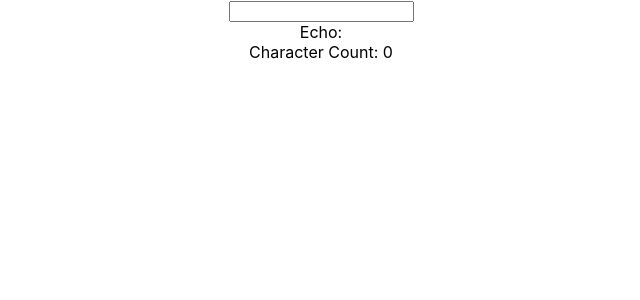
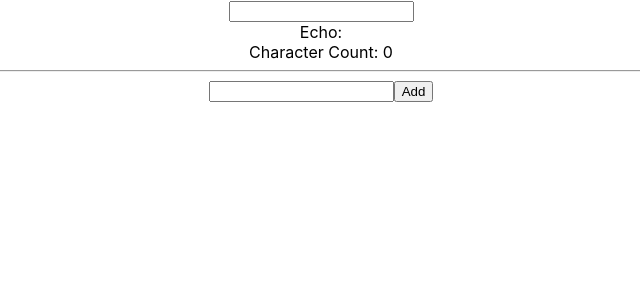
Before and after one commit to kkeeth/my-recoil-demo, a React (Create React App) app: page / in a window 1280 px wide. Shown: the top 300 px of the page, without its empty margins (319-959 px from the left). Built offline with nearby package versions, Linux system fonts and the light colour scheme.

Commit message:
feat: added todo component

```diff
--- a/src/App.js
+++ b/src/App.js
@@ -3,12 +3,15 @@
   RecoilRoot,
 } from 'recoil'
 import CharacterCounter from './CharacterCounter'
+import TodoList from './todo/TodoList'
 
 const App = () => {
   return (
     <div className="App">
       <RecoilRoot>
         <CharacterCounter />
+        <hr />
+        <TodoList />
       </RecoilRoot>
     </div>
   );
--- a/src/Atoms.js
+++ b/src/Atoms.js
@@ -4,3 +4,8 @@
   key: 'textState', // unique ID (with respect to other atoms/selectors)
   default: '', // default value (aka initial value)
 })
+
+export const todoListState = atom({
+  key: 'todoListState',
+  default: [],
+})
--- /dev/null
+++ b/src/todo/TodoItem.js
@@ -0,0 +1,52 @@
+import { useRecoilState } from 'recoil'
+import { todoListState } from '../Atoms'
+
+const TodoItem = ({item}) => {
+  const [todoList, setTodoList] = useRecoilState(todoListState);
+  const index = todoList.findIndex((listItem) => listItem === item);
+
+  const editItemText = ({target: {value}}) => {
+    const newList = replaceItemAtIndex(todoList, index, {
+      ...item,
+      text: value,
+    });
+
+    setTodoList(newList);
+  };
+
+  const toggleItemCompletion = () => {
+    const newList = replaceItemAtIndex(todoList, index, {
+      ...item,
+      isComplete: !item.isComplete,
+    });
+
+    setTodoList(newList);
+  };
+
+  const deleteItem = () => {
+    const newList = removeItemAtIndex(todoList, index);
+
+    setTodoList(newList);
+  };
+
+  return (
+    <div>
+      <input type="text" value={item.text} onChange={editItemText} />
+      <input
+        type="checkbox"
+        checked={item.isComplete}
+        onChange={toggleItemCompletion}
+      />
+      <button onClick={deleteItem}>X</button>
+    </div>
+  );
+}
+export default TodoItem
+
+function replaceItemAtIndex(arr, index, newValue) {
+  return [...arr.slice(0, index), newValue, ...arr.slice(index + 1)];
+}
+
+function removeItemAtIndex(arr, index) {
+  return [...arr.slice(0, index), ...arr.slice(index + 1)];
+}
--- /dev/null
+++ b/src/todo/TodoItemCreator.js
@@ -0,0 +1,38 @@
+import { useState } from 'react'
+import { useSetRecoilState } from 'recoil'
+import { todoListState } from '../Atoms'
+
+const TodoItemCreator = () => {
+  const [inputValue, setInputValue] = useState('');
+  const setTodoList = useSetRecoilState(todoListState);
+
+  const addItem = () => {
+    setTodoList((oldTodoList) => [
+      ...oldTodoList,
+      {
+        id: getId(),
+        text: inputValue,
+        isComplete: false,
+      },
+    ]);
+    setInputValue('');
+  };
+
+  const onChange = ({target: {value}}) => {
+    setInputValue(value);
+  };
+
+  return (
+    <div>
+      <input type="text" value={inputValue} onChange={onChange} />
+      <button onClick={addItem}>Add</button>
+    </div>
+  );
+}
+export default TodoItemCreator
+
+// utility for creating unique Id
+let id = 0;
+function getId() {
+  return id++;
+}
--- /dev/null
+++ b/src/todo/TodoList.js
@@ -0,0 +1,21 @@
+import { useRecoilValue } from 'recoil'
+import { todoListState } from '../Atoms'
+import TodoItemCreator from './TodoItemCreator'
+import TodoItem from './TodoItem'
+
+const TodoList = () => {
+  const todoList = useRecoilValue(todoListState)
+
+  return (
+    <>
+      {/* <TodoListStats /> */}
+      {/* <TodoListFilters /> */}
+      <TodoItemCreator />
+
+      {todoList.map((todoItem) => (
+        <TodoItem key={todoItem.id} item={todoItem} />
+      ))}
+    </>
+  )
+}
+export default TodoList
```
